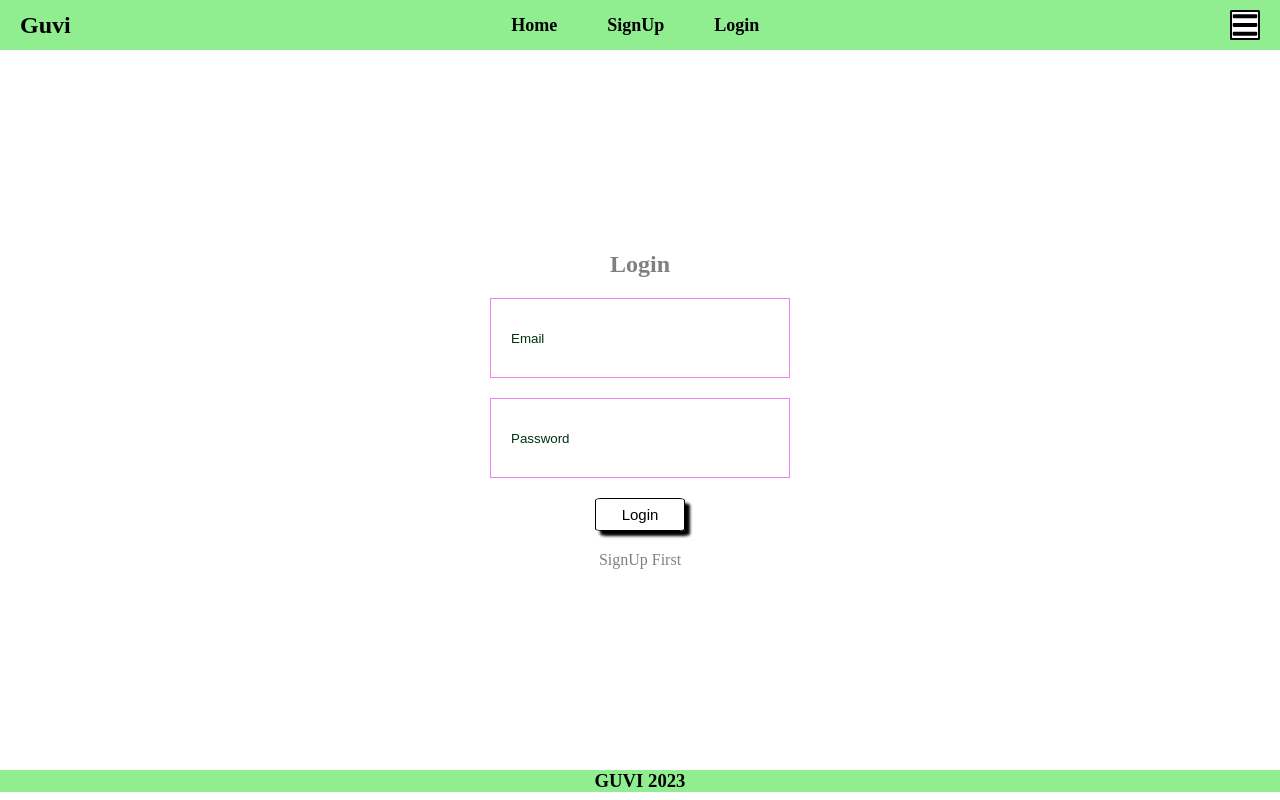
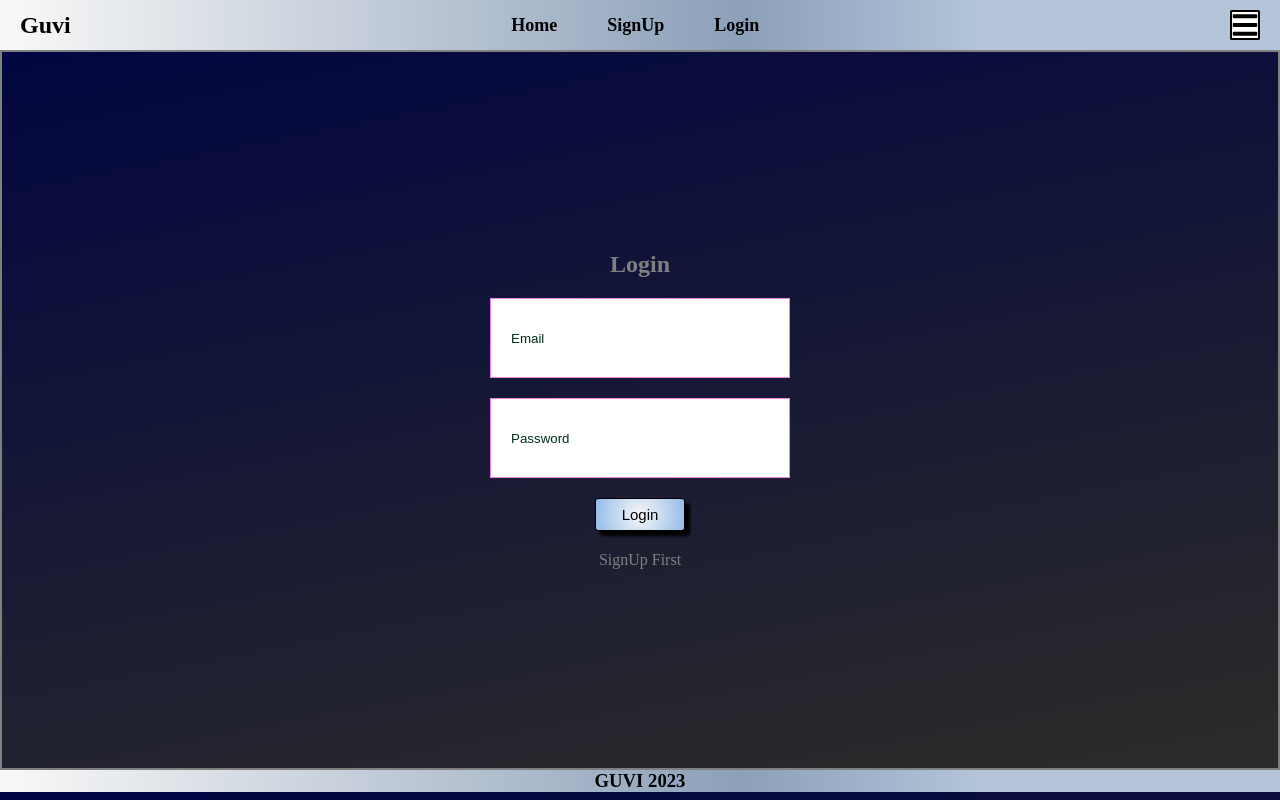
Before and after one commit to RAKESHM28102000/login-page, a React (Vite) app: page /login in a window 1280 px wide. Built offline with nearby package versions, Linux system fonts and the light colour scheme.

Commit message:
updated background

```diff
--- a/src/App.css
+++ b/src/App.css
@@ -3,10 +3,16 @@
   margin: 0;
   box-sizing: border-box;
 }
+html{
+  background: rgb(42,42,42);
+background: linear-gradient(349deg, rgba(42,42,42,1) 7%, rgba(0,4,66,1) 100%, rgba(121,9,36,0.9781162464985994) 100%);
+}
 
 /* this is navbar section */
 .navbar{
   background-color:lightgreen;
+  background: rgb(247,247,247);
+background: linear-gradient(90deg, rgba(247,247,247,1) 1%, rgba(140,160,185,1) 58%, rgba(180,197,218,1) 77%);
 }
 li{
   list-style:none;
@@ -25,11 +31,12 @@ button{
   background-color:transparent;
   border-radius:7%;
   box-shadow: 5px 5px 3px rgb(0.2,.2,.2);
+  background: rgb(247,247,247);
+background: radial-gradient(circle, rgba(247,247,247,1) 0%, rgba(148,187,233,1) 100%);
 
 }
 button:hover{
-  background-color: rgb(0, 0, 0);
-  color: rgb(255, 255, 255);
+
   font-size:20px;
   width: 130px;
 }
@@ -66,16 +73,20 @@ button:hover{
 /* //home */
 .heading-in-home{
   font-size: 100px;
-  color: black;
+  color: rgb(255, 255, 255);
 }
 .span-in-home{
   font-size:150px;
   color: red;
 }
+.span-in-home:hover{
+  color: aqua;
+}
+
 .section{
   min-height:90vh;
-  max-width:1400px;
-  margin: auto;
+  /* max-width:1400px;
+  margin: auto; */
   color:gray;
   display:flex;
   justify-content: center;
@@ -125,6 +136,10 @@ input::placeholder{
 .header{
   position: relative;
 }
+.footer{
+  background: rgb(247,247,247);
+background: linear-gradient(90deg, rgba(247,247,247,1) 1%, rgba(140,160,185,1) 58%, rgba(180,197,218,1) 77%);
+}
 .sidebar{
   display:none;
   min-height: 100vh;
@@ -160,6 +175,12 @@ input::placeholder{
   font-size: large;
 
 }
+.home{
+ font-family: 'Franklin Gothic Medium', 'Arial Narrow', Arial, sans-serif;
+}
+.login{
+  background-image: url('');
+  border:2px solid gray;}
 @media (max-width:1028px){
   .heading-in-home{
     font-size:20px;
--- a/src/components/Footer.jsx
+++ b/src/components/Footer.jsx
@@ -1,6 +1,6 @@
 
 function Footer() {
-  return (<footer style={{backgroundColor:"lightgreen",textAlign:"center"}}>
+  return (<footer className='footer'style={{textAlign:"center"}}>
         <h3>GUVI {new Date().getFullYear()}</h3>
     </footer>
   )
--- a/src/components/Home.jsx
+++ b/src/components/Home.jsx
@@ -5,7 +5,7 @@ import Profile from "./Profile"
 const Home = ({status}) => {
 
   return (<main>
-    <div className="section">
+    <div className="section home">
     {status ?
       (<Profile/>):
       (<h1 className="heading-in-home">Login to see your <span className="span-in-home">profile</span></h1>)
--- a/src/components/Login.jsx
+++ b/src/components/Login.jsx
@@ -37,7 +37,7 @@ const Login = ({setStatus}) => {
   };
 
   return (
-    <div className="section flex flex-col">
+    <div className="section flex flex-col login">
       <h2>Login</h2>
       <form onSubmit={handleSubmit} className=' flex flex-col'>
         <input
```
